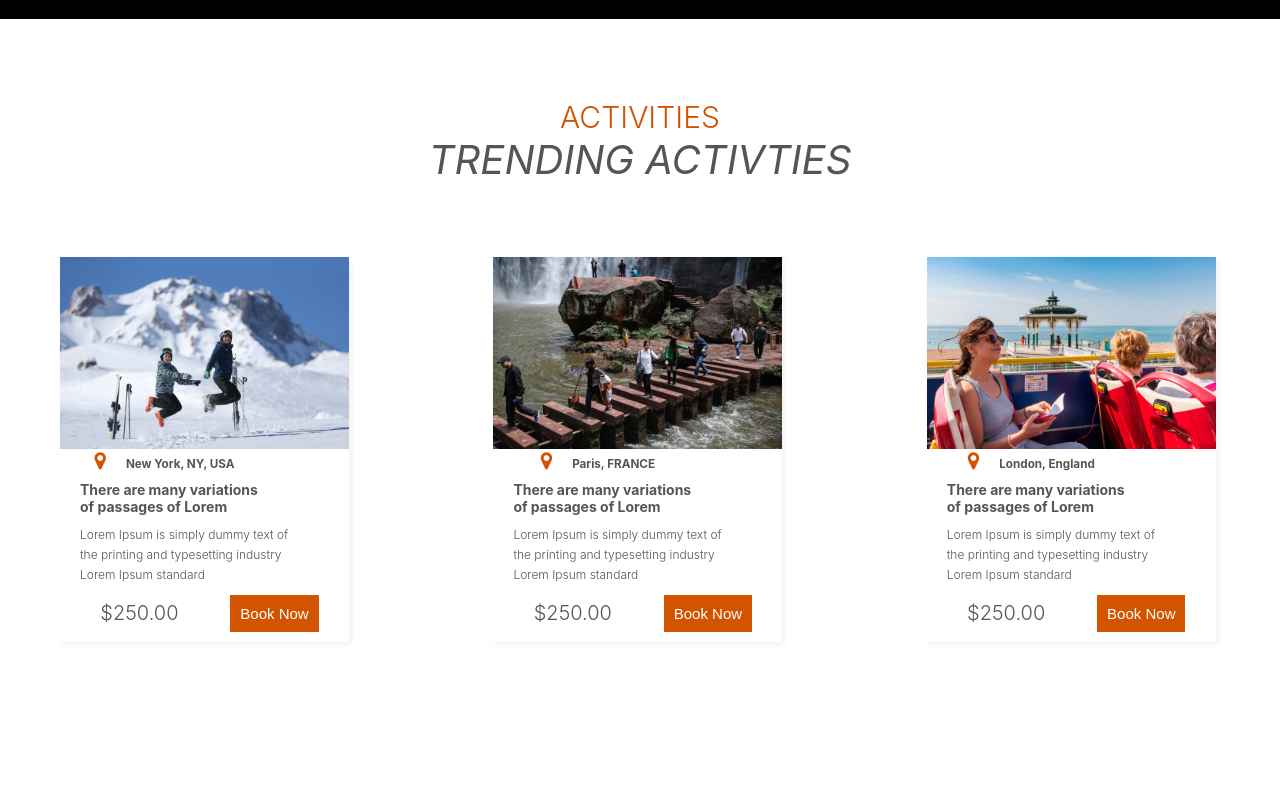
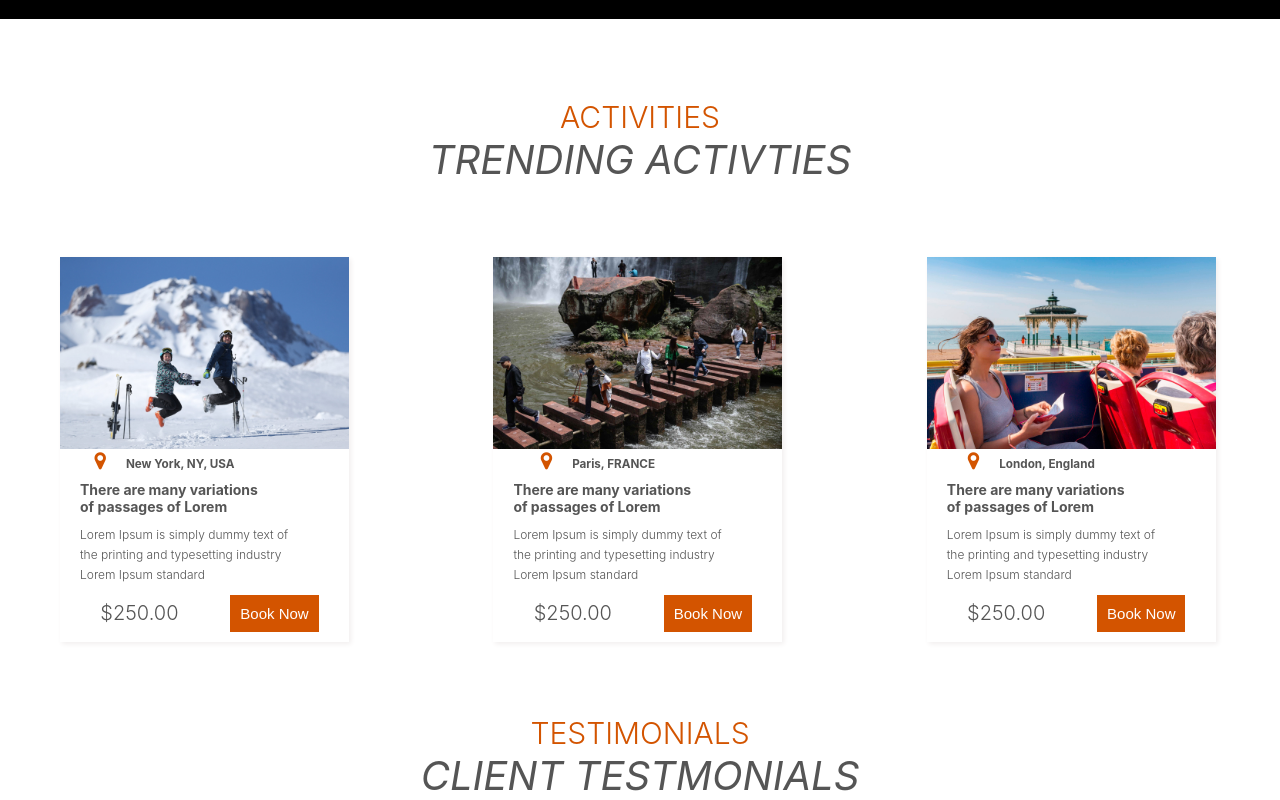
Before and after one commit to mchomvus4/travellers, a React (Create React App) app: page / in a window 1280 px wide. Shown: the part 1885-2685 px from the top of the page. Before the commit the page ends 2600 px from the top, so only its background shows below. Built offline with nearby package versions, Linux system fonts and the light colour scheme.

Commit message:
testimonial file created

```diff
--- a/src/App.js
+++ b/src/App.js
@@ -4,6 +4,7 @@ import NavBar from './Components/Navigation/NavBar';
 import Dest from './Components/Destination/Dest';
 import Team from './Components/Team/Team';
 import Activity from './Components/Activities/Activity';
+import Testimonial from './Components/Testimonial/Testimonial';
 
 function App() {
   return (
@@ -11,7 +12,8 @@ function App() {
       <NavBar />
       <Dest />
       <Team />
-      <Activity/>
+      <Activity />
+      <Testimonial/>
     </div>
   );
 }
--- /dev/null
+++ b/src/Components/Testimonial/Testimonial.css
@@ -0,0 +1,12 @@
+.testimonial{
+    font-size: 3rem;
+    text-transform: uppercase;
+    color: #d35400;
+}
+
+.c-testimonial{
+    font-size: 4rem;
+    text-transform: uppercase;
+    font-weight: 400;
+    font-style: italic;
+}
--- /dev/null
+++ b/src/Components/Testimonial/Testimonial.jsx
@@ -0,0 +1,12 @@
+import React from 'react';
+import './Testimonial.css';
+const Testimonial = () => {
+    return (
+         <section className="testimonial-section">
+           <p className="testimonial">testimonials</p>
+           <p className="c-testimonial">client testmonials </p>
+        </section>
+     );
+}
+
+export default Testimonial;
```
